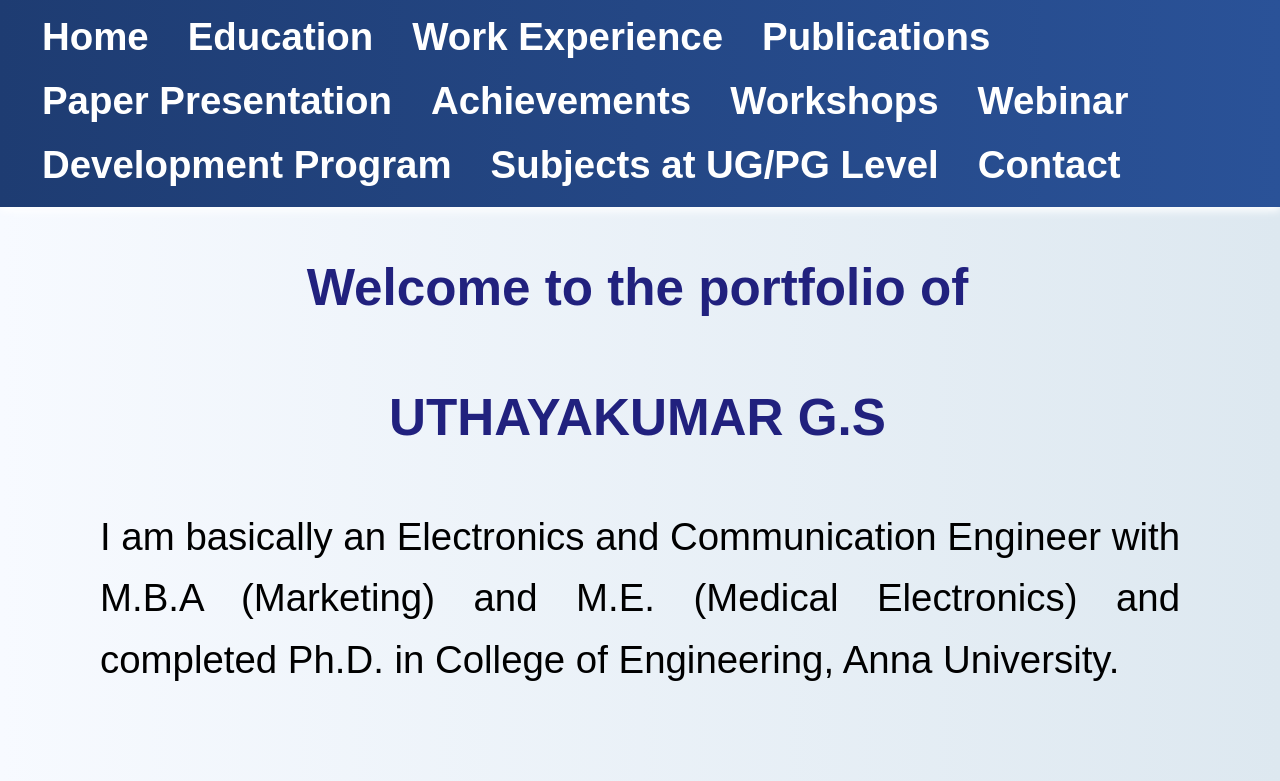
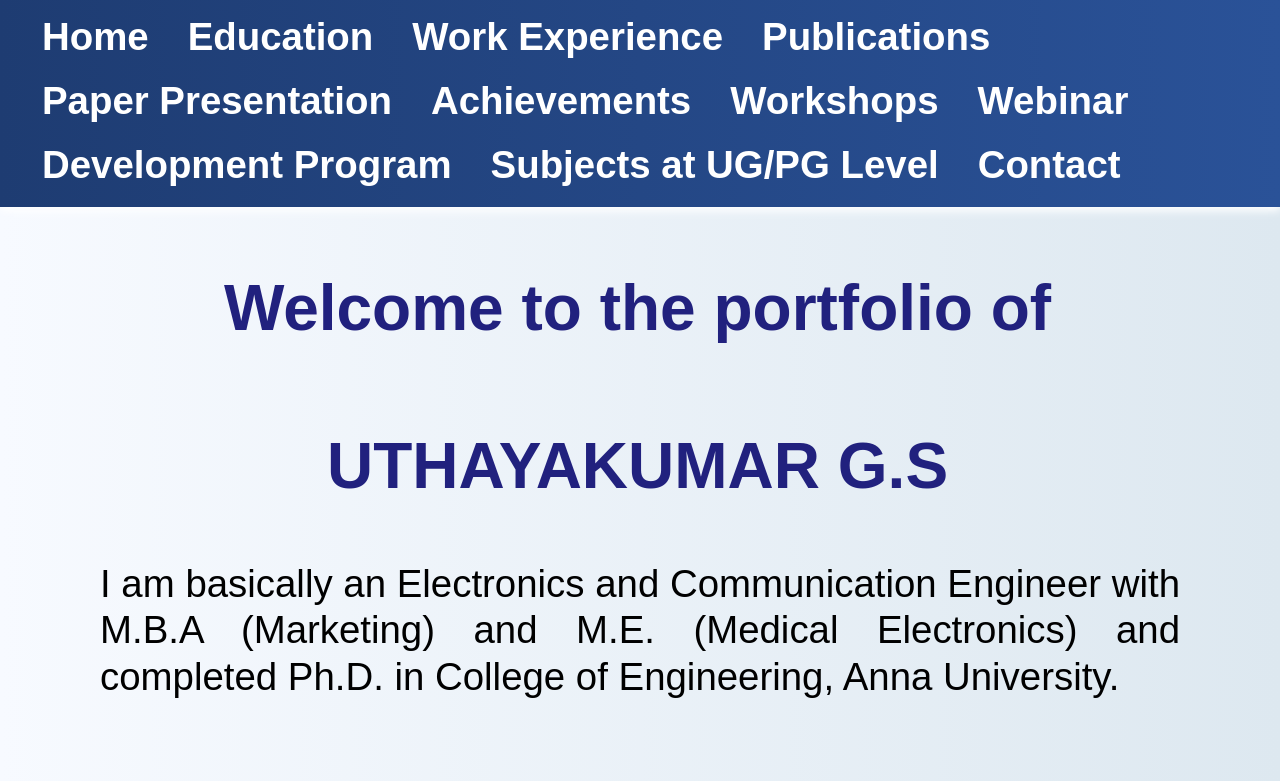
Before and after one commit to Saabikaroshni/uksir, a React (Vite) app: page / in a window 1280 px wide. Shown: the top 781 px of the page. Built offline with nearby package versions, Linux system fonts and the light colour scheme.

Commit message:
education

```diff
--- a/src/styles/Home.css
+++ b/src/styles/Home.css
@@ -12,7 +12,7 @@
 
 /* Make the text responsive */
 .typing-text {
-  font-size: 4vw; /* Adjusts based on viewport width */
+  font-size: 5vw; /* Adjusts based on viewport width */
   font-weight: bolder;
   color: rgb(33, 33, 126);
   font-family: "Poppins", sans-serif;
@@ -49,14 +49,14 @@
 h1 {
   color: black;
   text-align: center;
-  font-size: 28px;
+  font-size: 4vw;
   margin-bottom: 20px;
 }
 
 p {
   font-size: 3vw;
   /* color: rgb(33, 33, 126); */
-  line-height: 1.6;
+  line-height: 1.2;
   text-align: justify;
   font-weight: 540;
 
--- a/src/styles/education.css
+++ b/src/styles/education.css
@@ -1,5 +1,5 @@
 #education {
-  padding: 50px 20px;
+  padding: 20px 10px;
   text-align: center;
   background: linear-gradient(to left, #dde8f0, #f7faff);
   color: rgb(33, 33, 126);
```
